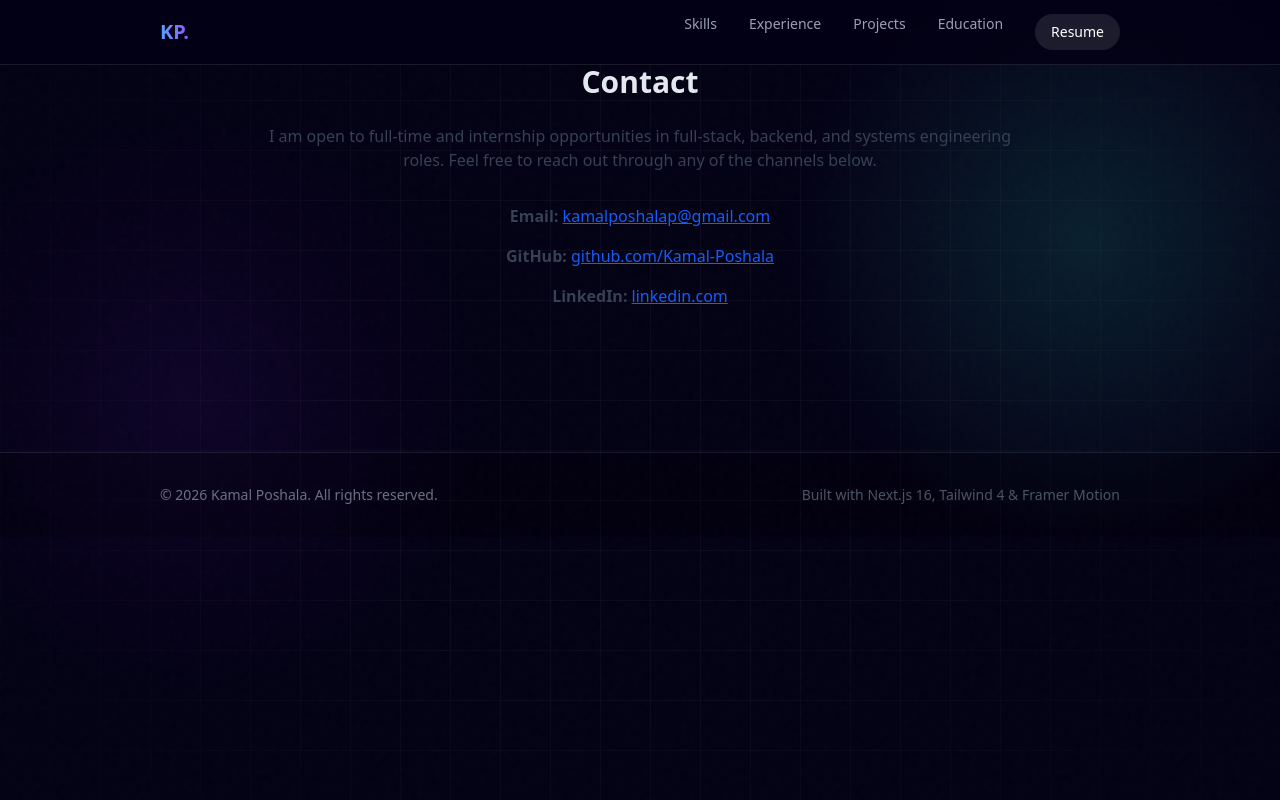
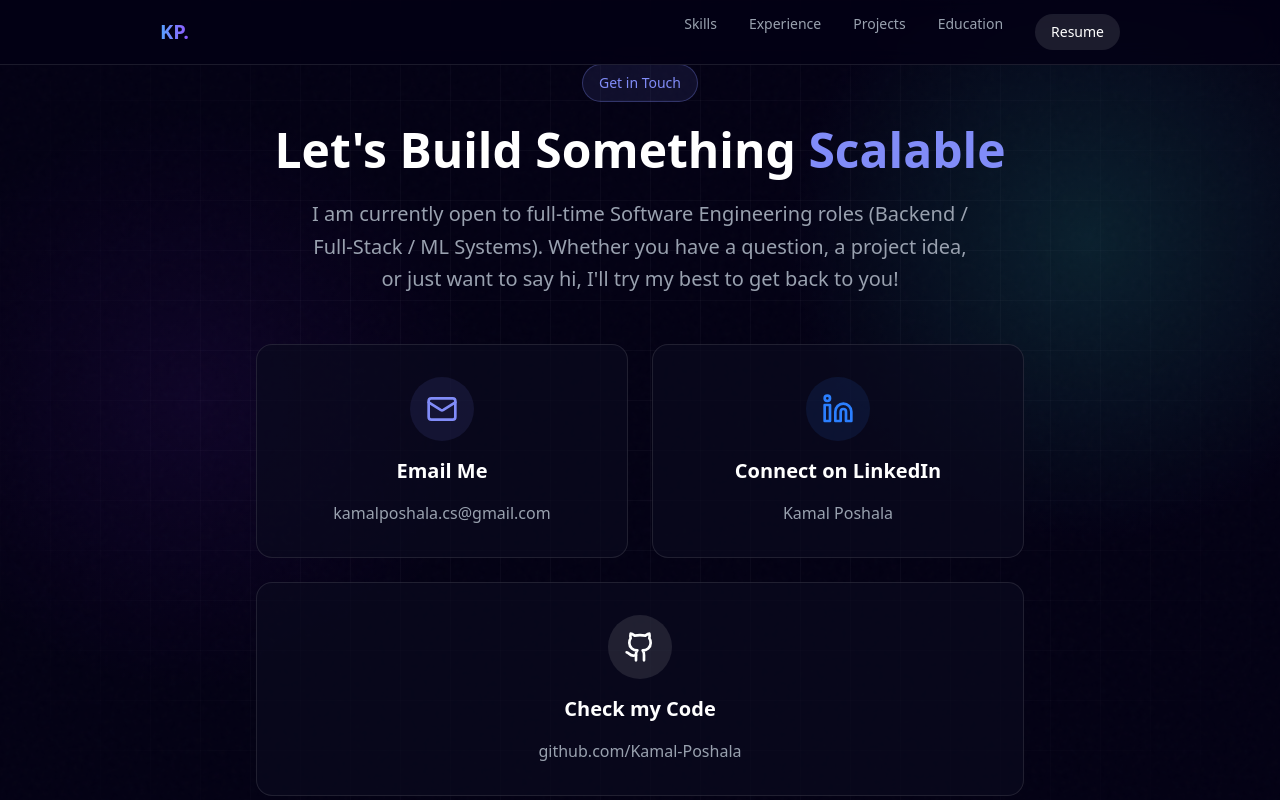
Before and after one commit to Kamal-Poshala/portfolio, a Next.js app: page /contact in a window 1280 px wide. Shown: the top 800 px of the page. Built offline with nearby package versions, Linux system fonts and the light colour scheme.

Commit message:
feat: redesign Contact page with modern cards and animations

```diff
--- a/src/app/contact/page.tsx
+++ b/src/app/contact/page.tsx
@@ -1,49 +1,77 @@
+"use client";
+
+import { motion } from "framer-motion";
+import { Mail, Github, Linkedin, MapPin } from "lucide-react";
+
 export default function ContactPage() {
   return (
-    <section className="max-w-3xl mx-auto text-center px-4 sm:px-0">
-      <h1 className="text-3xl font-bold mb-6">
-        Contact
-      </h1>
+    <section className="min-h-[80vh] flex flex-col justify-center items-center px-4">
+      <motion.div
+        initial={{ opacity: 0, y: 20 }}
+        animate={{ opacity: 1, y: 0 }}
+        transition={{ duration: 0.5 }}
+        className="max-w-4xl w-full text-center"
+      >
+        <span className="px-4 py-2 rounded-full border border-primary/30 bg-primary/10 text-primary text-sm font-medium inline-block mb-6">
+          Get in Touch
+        </span>
 
-      <p className="mb-8 text-gray-700">
-        I am open to full-time and internship opportunities in full-stack,
-        backend, and systems engineering roles. Feel free to reach out
-        through any of the channels below.
-      </p>
+        <h1 className="text-4xl sm:text-5xl font-bold text-white mb-6">
+          Let's Build Something <span className="text-primary">Scalable</span>
+        </h1>
 
-      <ul className="space-y-4 text-gray-700">
-        <li>
-          <strong>Email:</strong>{" "}
+        <p className="text-xl text-gray-400 max-w-2xl mx-auto mb-12 leading-relaxed">
+          I am currently open to full-time Software Engineering roles (Backend / Full-Stack / ML Systems).
+          Whether you have a question, a project idea, or just want to say hi, I'll try my best to get back to you!
+        </p>
+
+        <div className="grid grid-cols-1 md:grid-cols-2 gap-6 max-w-3xl mx-auto">
+          {/* Email Card */}
           <a
-            href="mailto:kamalposhalap@gmail.com"
-            className="text-blue-600 underline"
+            href="mailto:kamalposhala.cs@gmail.com"
+            className="group p-8 rounded-2xl bg-card border border-white/10 hover:border-primary/50 transition-all duration-300 hover:shadow-2xl hover:shadow-primary/10 flex flex-col items-center gap-4"
           >
-            kamalposhalap@gmail.com
+            <div className="p-4 rounded-full bg-primary/10 text-primary group-hover:bg-primary group-hover:text-white transition-colors">
+              <Mail className="w-8 h-8" />
+            </div>
+            <h3 className="text-xl font-semibold text-white">Email Me</h3>
+            <p className="text-gray-400 group-hover:text-primary transition-colors">kamalposhala.cs@gmail.com</p>
           </a>
-        </li>
 
-        <li>
-          <strong>GitHub:</strong>{" "}
+          {/* LinkedIn Card */}
+          <a
+            href="https://www.linkedin.com/in/kamal-poshala-6431611a7/"
+            target="_blank"
+            rel="noopener noreferrer"
+            className="group p-8 rounded-2xl bg-card border border-white/10 hover:border-blue-500/50 transition-all duration-300 hover:shadow-2xl hover:shadow-blue-500/10 flex flex-col items-center gap-4"
+          >
+            <div className="p-4 rounded-full bg-blue-500/10 text-blue-500 group-hover:bg-blue-500 group-hover:text-white transition-colors">
+              <Linkedin className="w-8 h-8" />
+            </div>
+            <h3 className="text-xl font-semibold text-white">Connect on LinkedIn</h3>
+            <p className="text-gray-400 group-hover:text-blue-500 transition-colors">Kamal Poshala</p>
+          </a>
+
+          {/* GitHub Card */}
           <a
             href="https://github.com/Kamal-Poshala"
             target="_blank"
-            className="text-blue-600 underline"
+            rel="noopener noreferrer"
+            className="group p-8 rounded-2xl bg-card border border-white/10 hover:border-gray-500/50 transition-all duration-300 hover:shadow-2xl hover:shadow-gray-500/10 flex flex-col items-center gap-4 md:col-span-2"
           >
-            github.com/Kamal-Poshala
+            <div className="p-4 rounded-full bg-white/10 text-white group-hover:bg-white group-hover:text-black transition-colors">
+              <Github className="w-8 h-8" />
+            </div>
+            <h3 className="text-xl font-semibold text-white">Check my Code</h3>
+            <p className="text-gray-400">github.com/Kamal-Poshala</p>
           </a>
-        </li>
+        </div>
 
-        <li>
-          <strong>LinkedIn:</strong>{" "}
-          <a
-            href="https://www.linkedin.com/"
-            target="_blank"
-            className="text-blue-600 underline"
-          >
-            linkedin.com
-          </a>
-        </li>
-      </ul>
+        <div className="mt-16 flex items-center justify-center gap-2 text-gray-500">
+          <MapPin className="w-4 h-4" />
+          <span>Based in Norman, Oklahoma • Open to Relocation</span>
+        </div>
+      </motion.div>
     </section>
   );
 }
```
